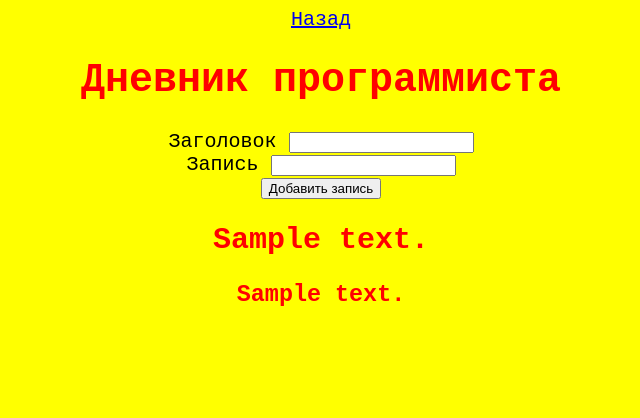
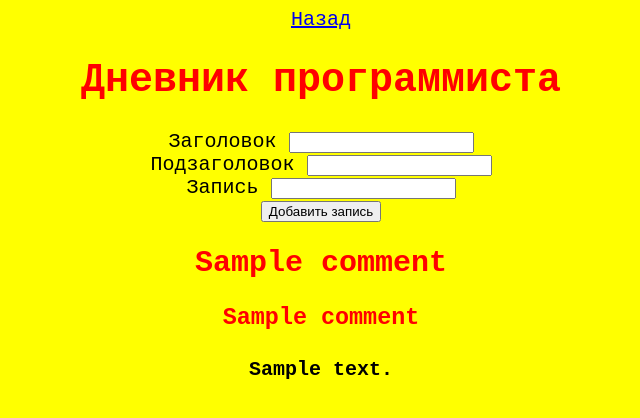
Before and after one commit to Daria-synergy/flask-project, a Flask app: template project/templates/notes.html in a window 1280 px wide. Shown: the top 418 px of the page, without its empty margins (319-959 px from the left). Run offline with Flask 3, Linux system fonts and the light colour scheme; the template is opened without the code that fills it: most values are stand-ins (such as "Sample title", 1, 10 or a date in 2020).

Commit message:
Update notes.html

```diff
--- a/project/templates/notes.html
+++ b/project/templates/notes.html
@@ -5,12 +5,15 @@
 <form action="/notes" method="post">
     <label for="h">Заголовок</label>
     <input type="text" id="h" name="h"><br>
+    <label for="s">Подзаголовок</label>
+    <input type="text" id="s" name="s"><br>
     <label for="name">Запись</label>
     <input type="text" id="name" name="name"><br>
     <button type="submit">Добавить запись</button>
 </form>
-{% for comment in note %}
-<h2>{{comment}}</h2>
-<h3>{{note[comment]}}</h3>
+{% for comment in n %}
+<h2>{{comment.title}}</h2>
+<h3>{{comment.subtitle}}</h3>
+<h4>{{comment.text}}</h4>
 {% endfor %}
 {% endblock %}
```
